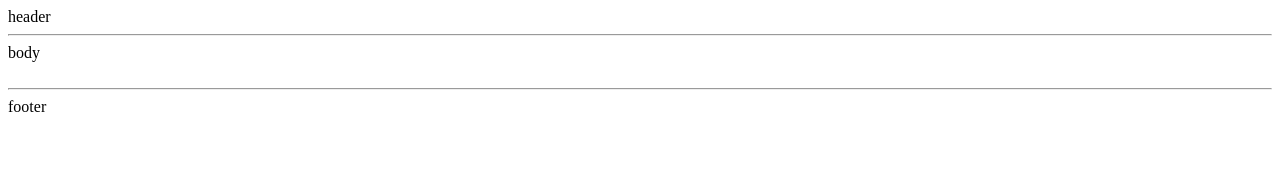
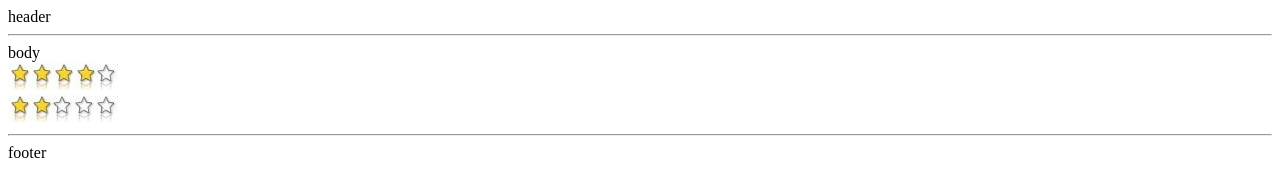
Before and after one commit to jlg-formation/fanl1_20161214, a website: page app/index.html in a window 1280 px wide. Drawn offline with nearby package versions, Linux system fonts and the light colour scheme.

Commit message:
ors star step 2

```diff
--- a/app/index.html
+++ b/app/index.html
@@ -9,6 +9,6 @@
 		<ors-footer></ors-footer>
 		<script src="../bower_components/angular/angular.js"></script>
 		<script src="app.js"></script>
-		<script src="ors-star.js"></script>
+		<script src="ors-star/ors-star.js"></script>
 	</body>
 </html>
--- a/app/ors-star.js
+++ /dev/null
@@ -1,16 +0,0 @@
-(function() {
-	'use strict';
-
-	var app = angular.module('ors-star', []);
-
-	app.directive('orsStar', function() {
-		return {
-			restrict: 'E',
-			link: function() {
-				console.log('orsStar link', arguments);
-
-			}
-		};
-	});
-
-})();
--- /dev/null
+++ b/app/ors-star/ors-star.js
@@ -0,0 +1,26 @@
+(function() {
+	'use strict';
+
+	var app = angular.module('ors-star', []);
+
+	app.directive('orsStar', function() {
+		return {
+			restrict: 'E',
+			link: function(scope, element, attrs) {
+				console.log('orsStar link', arguments);
+
+				var html = '';
+				var note = attrs.note;
+				console.log('note', note);
+				note = (note === undefined) ? 2 : note;
+				for (var i = 0; i < note; i++) {
+					html += '<img src="ors-star/img/yellow_star.png" />';
+				}
+				for (var i = note; i < 5; i++) {
+					html += '<img src="ors-star/img/white_star.png" />';
+				}
+				element.html(html);
+			}
+		};
+	});
+})();
--- a/app/tmpl/ors-body.html
+++ b/app/tmpl/ors-body.html
@@ -1,2 +1,3 @@
 body<br/>
+<ors-star note="4"></ors-star><br/>
 <ors-star></ors-star><br/>
```
Also changed, not shown: app/ors-star/img/white_star.png (added), app/ors-star/img/yellow_star.png (added).
